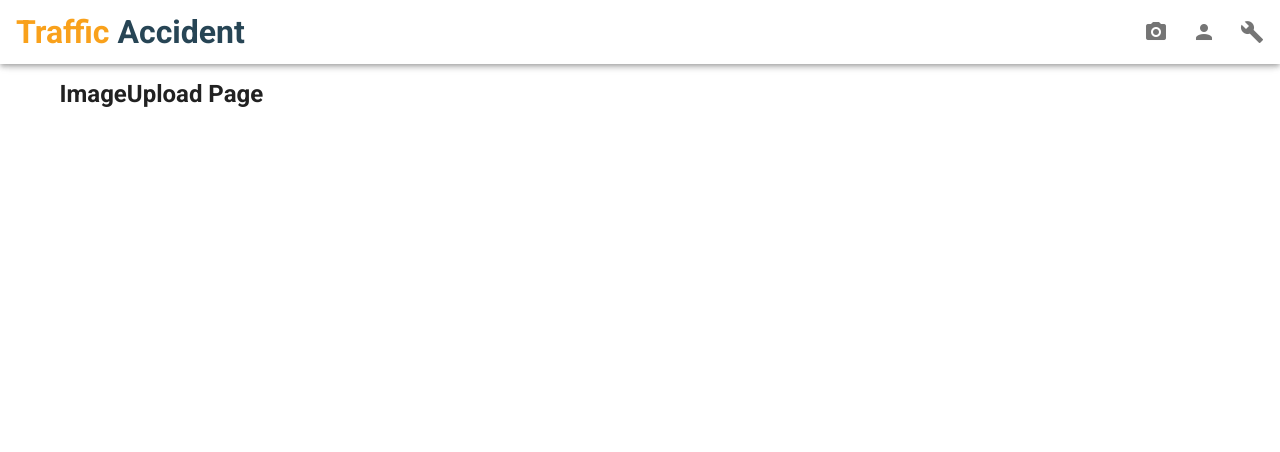
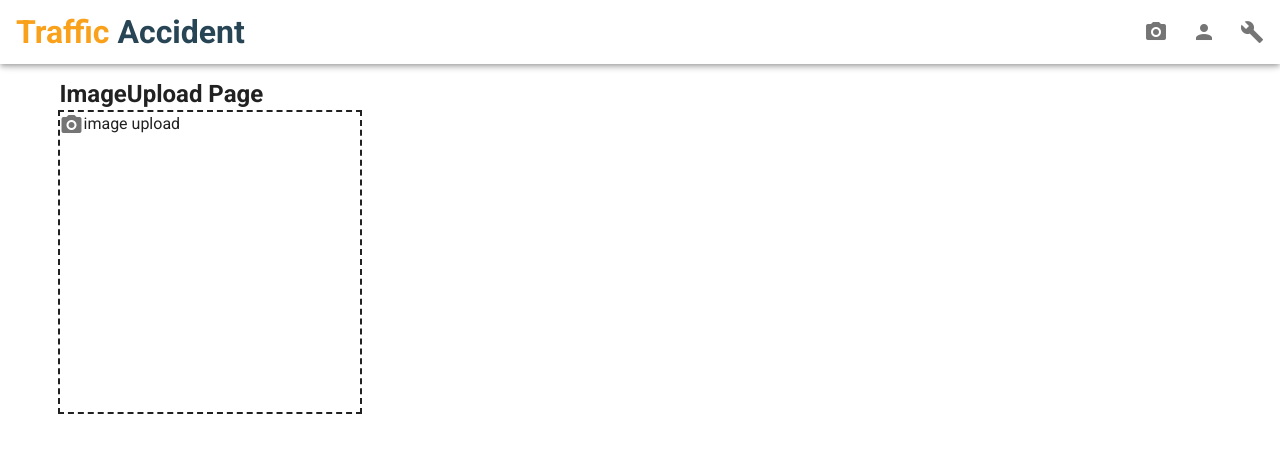
Before and after one commit to devsungmin/Traffic-accident-prediction, a Vue app in the folder Front/: page /upload in a window 1280 px wide. Shown: the top 452 px of the page. Built offline with nearby package versions, Linux system fonts and the light colour scheme.

Commit message:
Add: image upload function

```diff
--- a/Front/package.json
+++ b/Front/package.json
@@ -8,6 +8,7 @@
     "lint": "vue-cli-service lint"
   },
   "dependencies": {
+    "axios": "^0.20.0",
     "core-js": "^3.6.5",
     "vue": "^2.6.11",
     "vue-router": "^3.4.6",
--- a/Front/src/views/ImageUpload.vue
+++ b/Front/src/views/ImageUpload.vue
@@ -2,13 +2,51 @@
   <v-content>
     <v-container>
       <h2>ImageUpload Page</h2>
+      <div class="img-upload">
+        <input
+          class="input-img"
+          type="file"
+          multiple="true"
+          name="myfile"
+          @change="uploadImages($event.target.name, $event.target.files)"
+          @drop="uploadImages($event.target.name, $event.target.files)"
+        />
+        <v-icon>mdi-camera</v-icon>
+        <span>image upload</span>
+      </div>
     </v-container>
   </v-content>
 </template>
+
 <script>
+import axios from "axios";
+
 export default {
   name: "ImageUpload",
+  methods: {
+    uploadImages: function (name, files) {
+      const formData = new FormData();
+      formData.append(name, files[0], files[0].name);
+      const url = "http://127.0.0.1:3000/upload/1";
+      axios.post(url, formData).then((res) => {
+        console.log("sucess" + res + "files");
+      });
+    },
+  },
 };
 </script>
+
 <style lang="scss">
+.img-upload {
+  outline: 2px dashed;
+  width: 300px;
+  height: 300px;
+  position: relative;
+}
+.input-img {
+  position: absolute;
+  opacity: 0;
+  width: 100%;
+  height: 100%;
+}
 </style>
```
Also changed, not shown: 1 other file (tests, documents, lock files or other folders).
